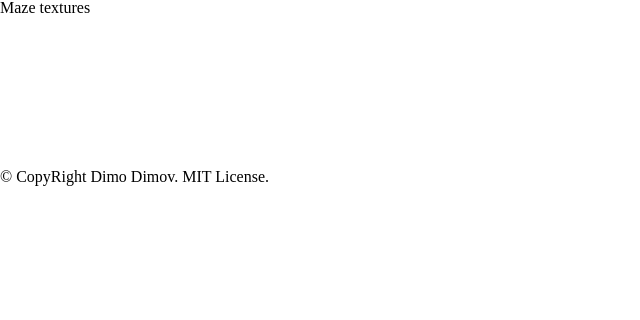
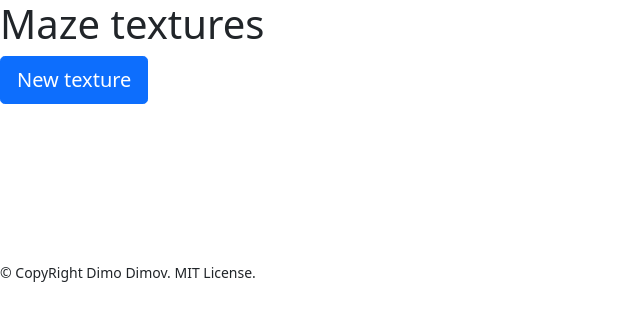
Before and after one commit to DimovDimo/maze-textures, a plain HTML site: page app/index.html in a window 1280 px wide. Shown: the whole page, without its empty margins (0-640 px from the left). Drawn offline with nearby package versions, Linux system fonts and the light colour scheme.

Commit message:
added bootstrap & button "New texture"

```diff
--- a/app/index.html
+++ b/app/index.html
@@ -4,13 +4,18 @@
 <head>
     <title>Maze textures</title>
     <meta charset="UTF-8">
-	<link rel="stylesheet" type="text/css" href="resources/css/reset-css.css">
+    <link rel="stylesheet" type="text/css" href="resources/css/reset-css.css">
+    <link href="https://cdn.jsdelivr.net/npm/bootstrap@5.0.0-beta1/dist/css/bootstrap.min.css" rel="stylesheet"
+        integrity="sha384-giJF6kkoqNQ00vy+HMDP7azOuL0xtbfIcaT9wjKHr8RbDVddVHyTfAAsrekwKmP1" crossorigin="anonymous">
     <link rel="stylesheet" type="text/css" href="resources/css/styles.css">
 </head>
 
 <body>
     <main>
-	    <h1>Maze textures</h1>
+        <h1>Maze textures</h1>
+        <form>
+            <button id="new-texture" type="button" class="btn btn-primary btn-lg">New texture</button>
+        </form>
         <canvas id="maze-texture"></canvas>
     </main>
 
@@ -18,7 +23,10 @@
         <small>© CopyRight Dimo Dimov. MIT License.</small>
     </footer>
 
-	<script src="resources/js/maze-textures.js"></script>
+    <script src="https://cdn.jsdelivr.net/npm/bootstrap@5.0.0-beta1/dist/js/bootstrap.bundle.min.js"
+        integrity="sha384-ygbV9kiqUc6oa4msXn9868pTtWMgiQaeYH7/t7LECLbyPA2x65Kgf80OJFdroafW"
+        crossorigin="anonymous"></script>
+    <script src="resources/js/maze-textures.js"></script>
 </body>
 
 </html>
--- a/app/resources/js/maze-textures.js
+++ b/app/resources/js/maze-textures.js
@@ -1,2 +1,9 @@
-let canvas = document.getElementById("maze-texture");
-let texture = canvas.getContext("2d");
+let newTexture = document.getElementById("new-texture");
+newTexture.addEventListener("click", engine);
+
+engine();
+
+function engine() {
+	let canvas = document.getElementById("maze-texture");
+    let texture = canvas.getContext("2d");
+}
```
